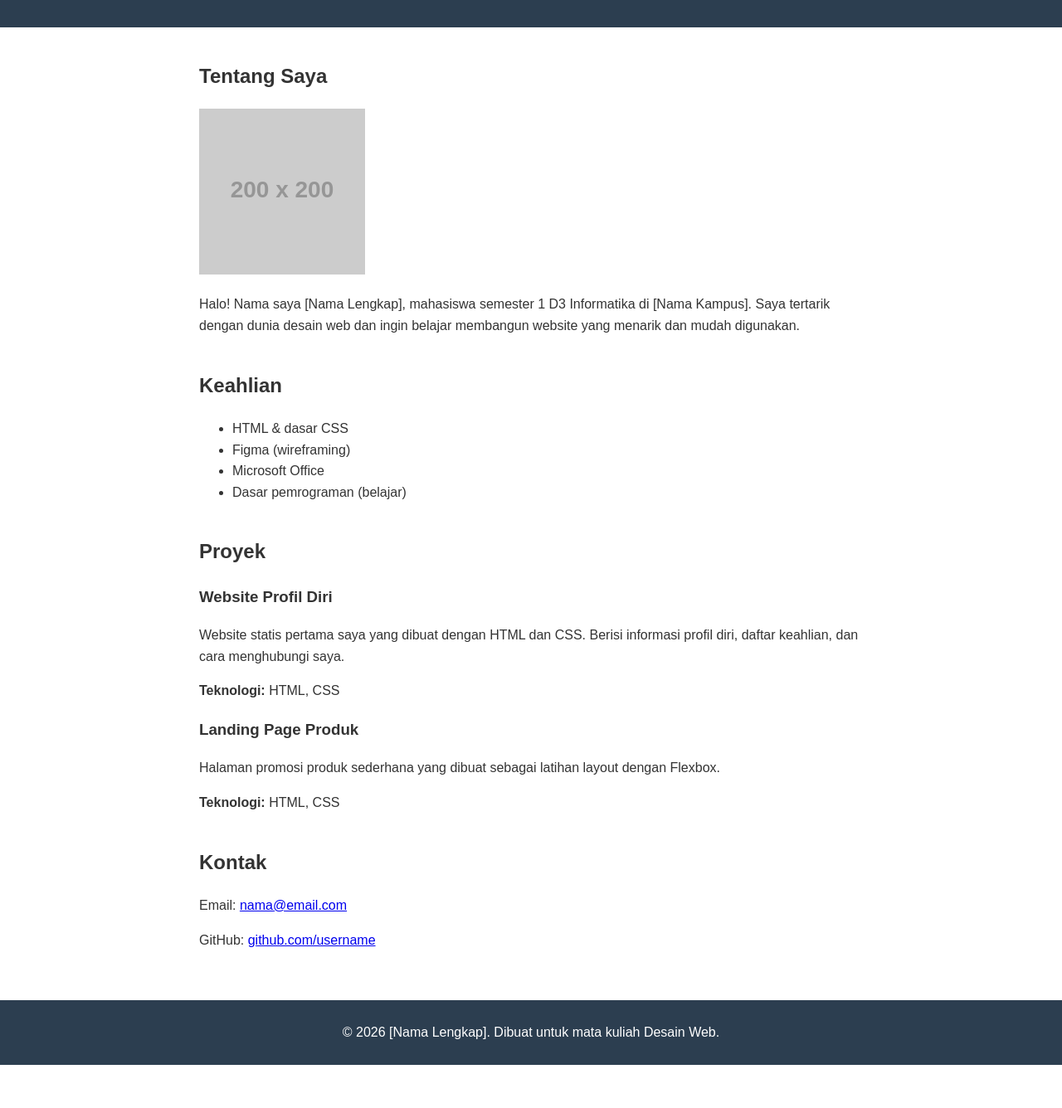
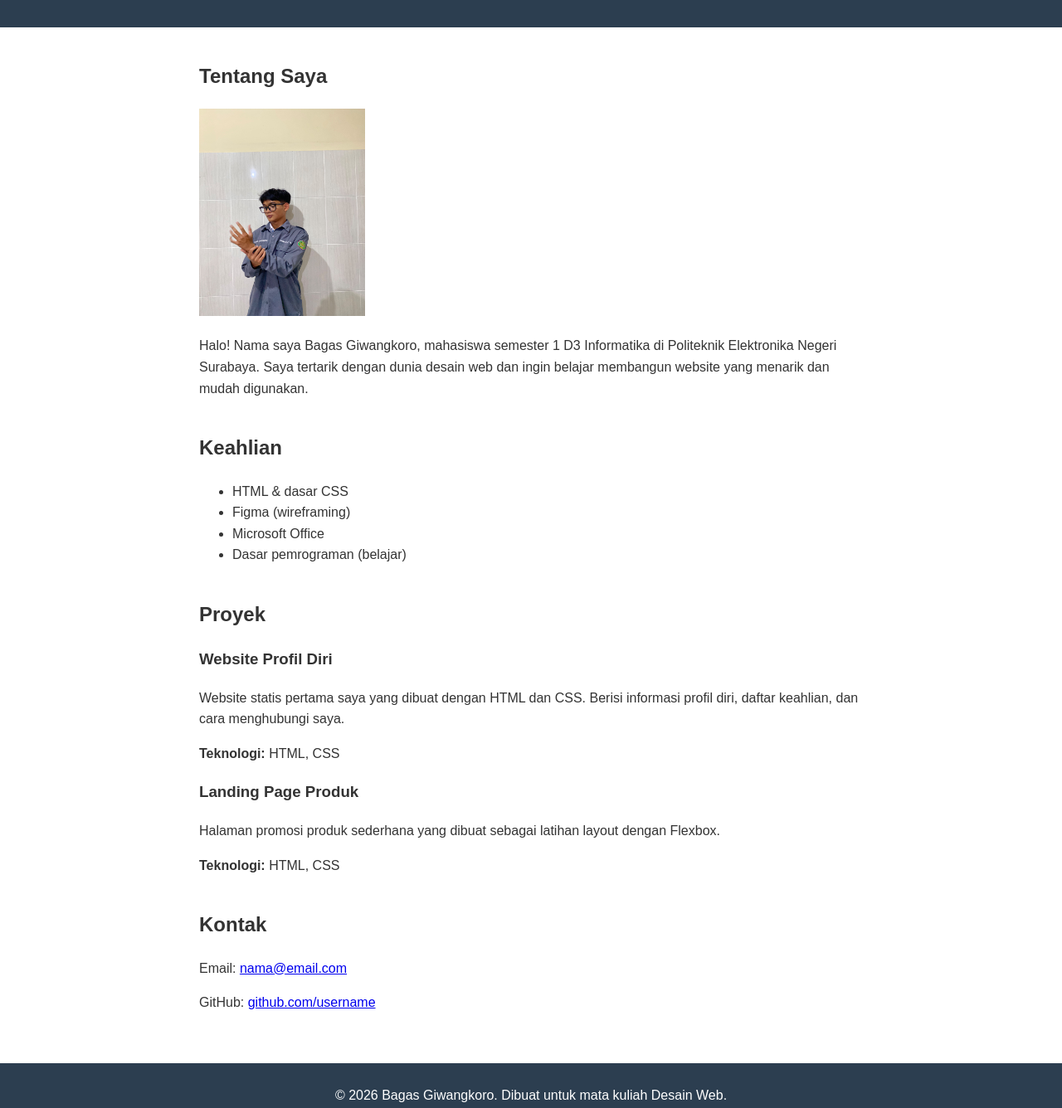
Before and after one commit to DuskitTod/latihan-web-3, a plain HTML site: page profil.html in a window 1280 px wide. Shown: the part 143-1479 px from the top of the page at 83% size. Before the commit the page ends 1427 px from the top, so only its background shows below. Drawn offline with Linux system fonts and the light colour scheme; placeholder pictures from the web are drawn by us.

Commit message:
Nambah foto-Profil

```diff
--- a/profil.html
+++ b/profil.html
@@ -27,9 +27,9 @@
         <!-- SECTION: Tentang Saya -->
         <section id="tentang">
             <h2>Tentang Saya</h2>
-            <img src="https://placehold.co/200x200" alt="Foto profil" width="200" height="200">
-            <p>Halo! Nama saya [Nama Lengkap], mahasiswa semester 1
-               D3 Informatika di [Nama Kampus]. Saya tertarik
+            <img src="Foto-Profil.jpeg" alt="Foto profil" width="200" height="250">
+            <p>Halo! Nama saya Bagas Giwangkoro, mahasiswa semester 1
+               D3 Informatika di Politeknik Elektronika Negeri Surabaya. Saya tertarik
                dengan dunia desain web dan ingin belajar membangun
                website yang menarik dan mudah digunakan.</p>
         </section>
@@ -77,7 +77,7 @@
 
     <!-- FOOTER -->
     <footer>
-        <p>&copy; 2026 [Nama Lengkap]. Dibuat untuk mata kuliah Desain Web.</p>
+        <p>&copy; 2026 Bagas Giwangkoro. Dibuat untuk mata kuliah Desain Web.</p>
     </footer>
 </body>
 </html>
```
Also changed, not shown: tips.html (+2 -2 lines), Foto-Profil.jpeg (added).
